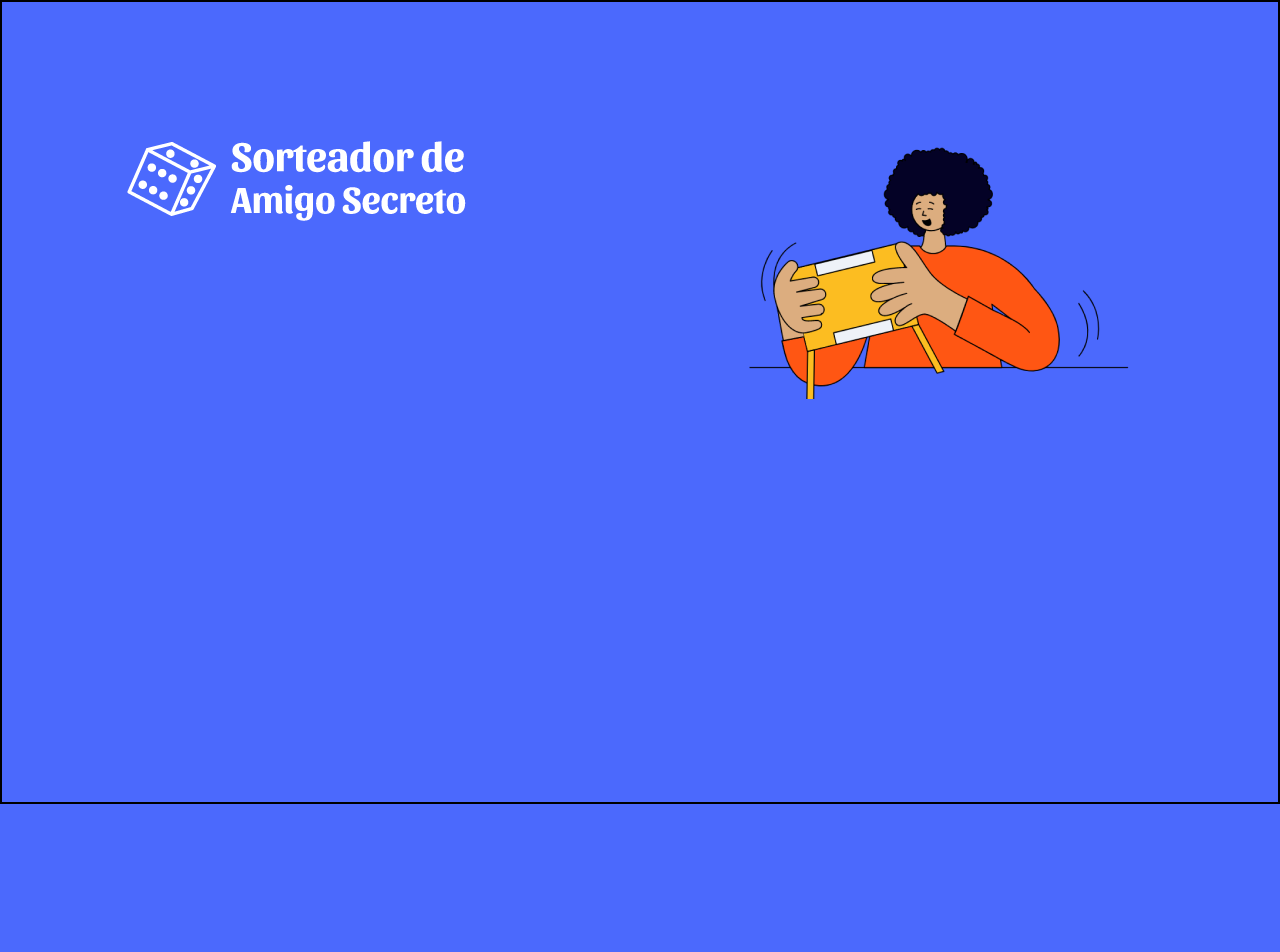
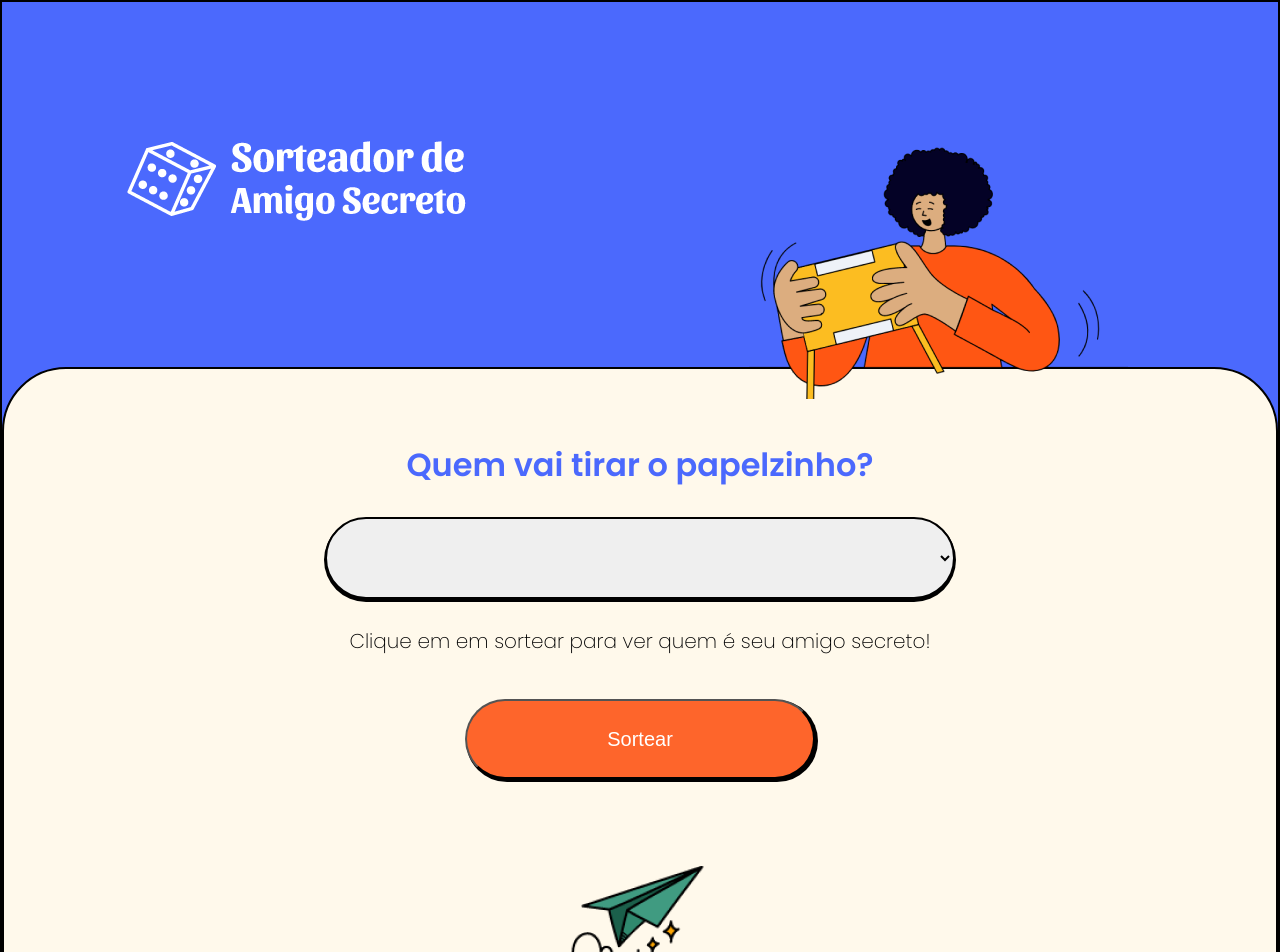
Before and after one commit to Chikrem/react-tests-sorteador, a React (Create React App) app: page /sorteio in a window 1280 px wide. Before the commit this address had no page. Shown: the top 952 px of the page. Before the commit the page ends 804 px from the top, so only its background shows below. Built offline with nearby package versions, Linux system fonts and the light colour scheme.

Commit message:
Teste Select

```diff
--- a/package.json
+++ b/package.json
@@ -10,7 +10,7 @@
     "@types/node": "^16.11.26",
     "@types/react": "^17.0.41",
     "@types/react-dom": "^17.0.14",
-    "just-shuffle": "^4.0.1",
+    "just-shuffle": "^4.2.0",
     "react": "^17.0.2",
     "react-dom": "^17.0.2",
     "react-router-dom": "^6.2.2",
--- a/src/App.tsx
+++ b/src/App.tsx
@@ -2,6 +2,7 @@ import React from 'react';
 import { BrowserRouter, Route, Routes } from 'react-router-dom';
 import { RecoilRoot } from 'recoil';
 import Configuracao from './paginas/Configuracao';
+import Sorteio from './paginas/Sorteio';
 
 function App() {
   return (
@@ -9,6 +10,7 @@ function App() {
       <RecoilRoot>
         <Routes>
           <Route path='/' element={<Configuracao />}/>
+          <Route path='/sorteio' element={<Sorteio />}/>
         </Routes>
       </RecoilRoot>
     </BrowserRouter>
--- a/src/paginas/Sorteio.tsx
+++ b/src/paginas/Sorteio.tsx
@@ -0,0 +1,41 @@
+import { useState } from "react"
+import Card from "../componentes/Card"
+import { useListaDeParticipantes } from "../state/hook/useListaDeParticipantes"
+import { useResultadoSorteio } from "../state/hook/useResultadoSorteio"
+
+import './Sorteio.css'
+
+const Sorteio = () => {
+
+    const participantes = useListaDeParticipantes()
+
+    const [participanteDaVez, setParticipanteDaVez] = useState<string>('')
+
+    const sortear = useResultadoSorteio
+
+    return (<Card>
+        <section className="sorteio">
+            <h2>Quem vai tirar o papelzinho?</h2>
+            <form onSubmit={sortear}>
+                <select
+                    required
+                    name="participanteDavez"
+                    id="participanteDavez"
+                    placeholder="Selecione o seu nome"
+                    value={participanteDaVez}
+                    onChange={evento => setParticipanteDaVez(evento.target.value)}
+                >
+                    {participantes.map(participante => <option key={participante}>{participante}</option>)}
+                </select>
+                <p>Clique em em sortear para ver quem é seu amigo secreto!</p>
+                <button className="botao-sortear">Sortear</button>
+            </form>
+            {/* {amigoScreto && <p className="resultado" role="alert">{amigoScreto}</p>} */}
+            <footer className="sorteio">
+                <img src="/imagens/aviao.png" className="aviao" alt="Um desenho de um avião de papel" />
+            </footer>
+        </section>
+    </Card>)
+}
+
+export default Sorteio
--- a/src/state/atom.ts
+++ b/src/state/atom.ts
@@ -9,3 +9,8 @@ export const erroState = atom<string>({
     key: 'erroState',
     default: ''
 })
+
+export const resultadoAmigoSecreto = atom<Map<string, string>>({
+    key: 'resultadoAmigoSecreto',
+    default: new Map()
+})
--- a/src/state/hook/useResultadoSorteio.ts
+++ b/src/state/hook/useResultadoSorteio.ts
@@ -0,0 +1,6 @@
+import { useRecoilValue } from "recoil"
+import { resultadoAmigoSecreto } from "../atom"
+
+export const useResultadoSorteio = () => {
+    return useRecoilValue(resultadoAmigoSecreto)
+}
```
Also changed, not shown: src/state/hook/useSorteador.ts (+13 -0 lines), 1 other file (tests, documents, lock files or other folders).
